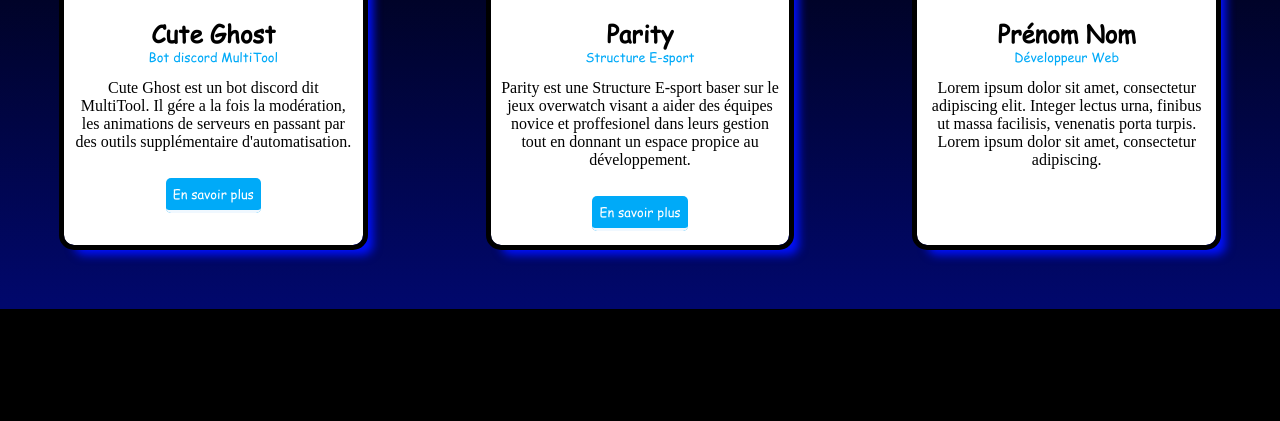
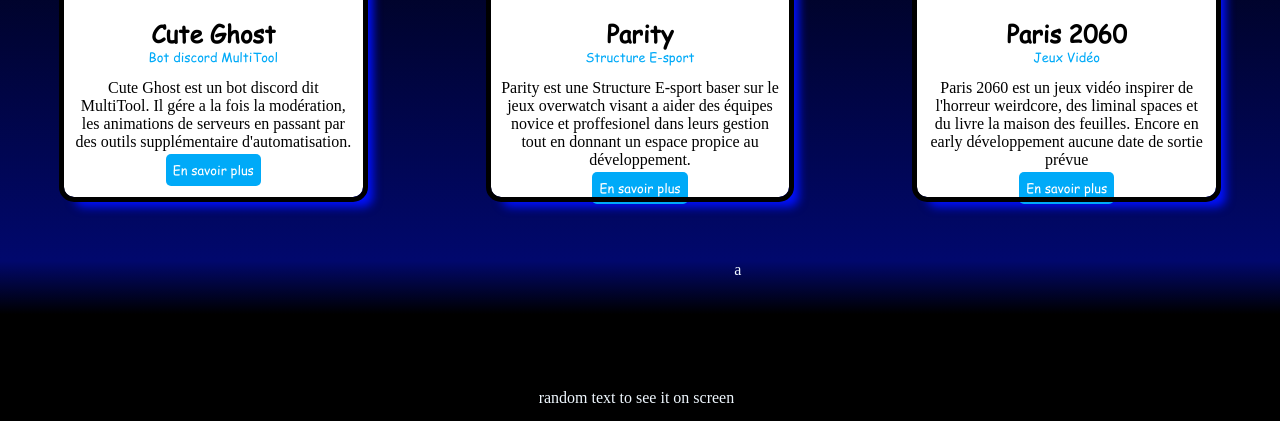
Before and after one commit to azarma-azata/testdep, a plain HTML site: page index.html in a window 1280 px wide. Shown: the part 1165-1586 px from the top of the page. Before the commit the page ends 1474 px from the top, so only its background shows below. Drawn offline with Linux system fonts and the light colour scheme; a web font is replaced by a local one.

Commit message:
feat: added footer

```diff
--- a/css/styles.css
+++ b/css/styles.css
@@ -4,7 +4,8 @@
 
 @font-face {
   font-family: Comic-Sans-MS;
-  src: url(../assets/Comic\ Sans\ MS.ttf);
+  src: url(../assets/Comic-Sans-MS.ttf);
+  fallback: arial;
 }
 
 html{
@@ -132,7 +133,7 @@ header p {
   color: aliceblue;
 }
 
-a {
+.titles {
   color: aliceblue;
   font-family: Comic-Sans-MS;
   font-size: 32px;
@@ -143,3 +144,28 @@ a {
   border-bottom: 3px solid aliceblue;
   line-height: 66px;
 }
+
+main {
+  margin-bottom: 0%;
+}
+
+footer {
+  background: linear-gradient(rgb(1, 8, 109), black, black, black);
+  margin-top: 0;
+  display: flex;
+  justify-content: center;
+  color: aliceblue;
+  height: 10em;
+  width: 100%;
+  text-align: center;
+}
+
+footer p {
+  margin-top: 10%;
+  text-align: center;
+}
+
+footer .icons {
+  color: aliceblue;
+  text-align: center;
+}
--- a/index.html
+++ b/index.html
@@ -6,7 +6,6 @@
     <meta name="viewport" content="width=device-width, initial-scale=1.0">
     <meta name="description" content="Portfollio">
     <link rel="stylesheet" href="css/styles.css">
-    <link rel="preload" href="assets/Comic-Sans-MS.ttf" as="font" crossorigin="anonymous">
   </head>
   <body>
     <header>
@@ -14,11 +13,11 @@
       <p>Aspirant développeur et joueur proffesionel</p>
     </header>
     <main>
-      <a>A propos</a>
+      <a class="titles">A propos</a>
       <div class="about">
         <p>Lorem ipsum dolor sit amet, consectetur adipiscing elit. Integer lectus urna, finibus ut massa facilisis, venenatis porta turpis. Lorem ipsum dolor sit amet, consectetur adipiscing.</p>
       </div>
-      <a>Mes projets</a>
+      <a class="titles">Mes projets</a>
       <div class="project">
         <div class="project-card">
           <img src="assets/cg.png" alt="logo de Cute Ghost" class="project-img" style="outline: none;">
@@ -44,14 +43,20 @@
         </div>
         <div class="project-card">
           <img src="assets/pfp.png" alt="Profil" class="project-img">
-          <h2>Prénom Nom</h2>
-          <p class="title">Développeur Web</p>
+          <h2>Paris 2060</h2>
+          <p class="title">Jeux Vidéo</p>
           <p class="description">
-          Lorem ipsum dolor sit amet, consectetur adipiscing elit. Integer lectus urna, finibus ut massa facilisis, venenatis porta turpis. Lorem ipsum dolor sit amet, consectetur adipiscing.
+          Paris 2060 est un jeux vidéo inspirer de l'horreur weirdcore, des liminal spaces et du livre la maison des feuilles. Encore en early développement aucune date de sortie prévue
           </p>
+          <div style="margin: 0 auto; text-align: center">
+            <a class ="btn" href="#">En savoir plus</a>
+          </div>
         </div>
       </div>
     </main>
-    <footer></footer>
+    <footer>
+      <p>random text to see it on screen</p><br>
+      <a class="icons">a</a>
+    </footer>
   </body>
 </html>
```
Also changed, not shown: assets/Comic-Sans-MS.ttf (renamed from assets/Comic Sans MS.ttf).
